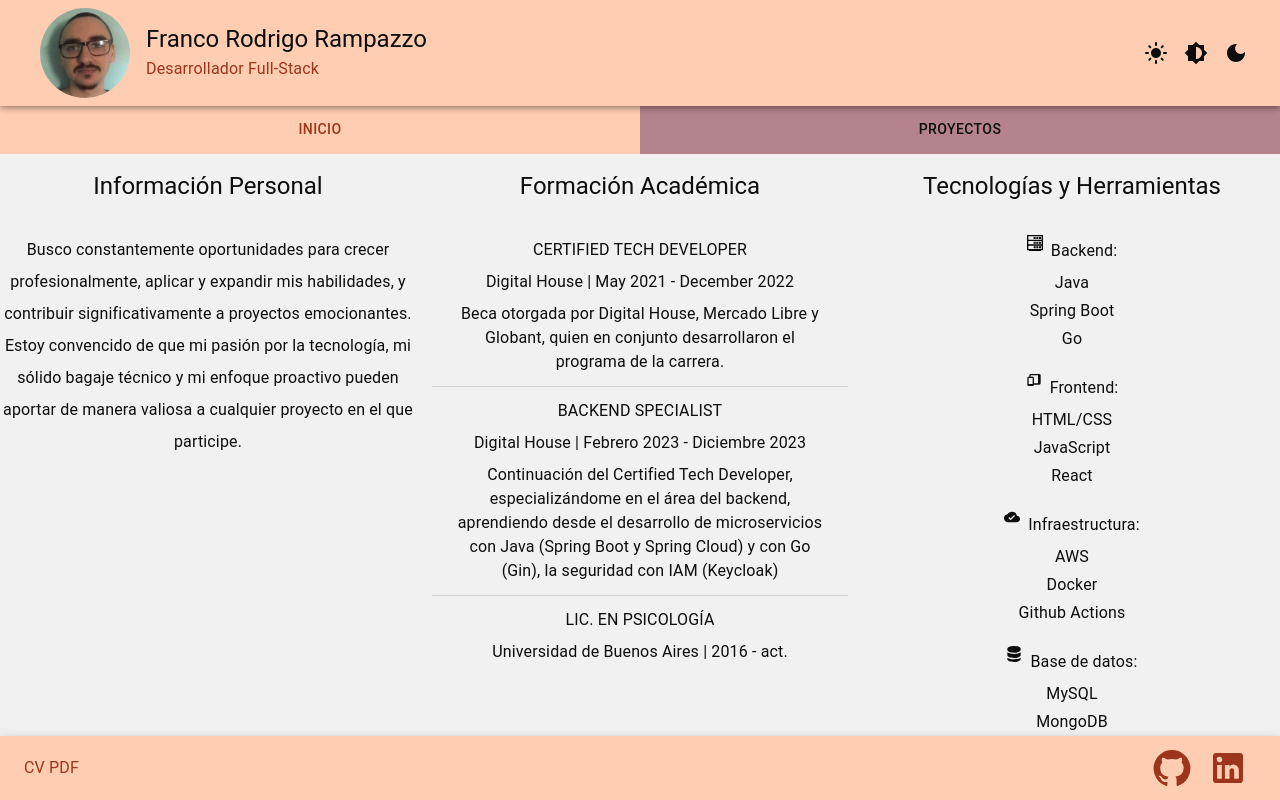
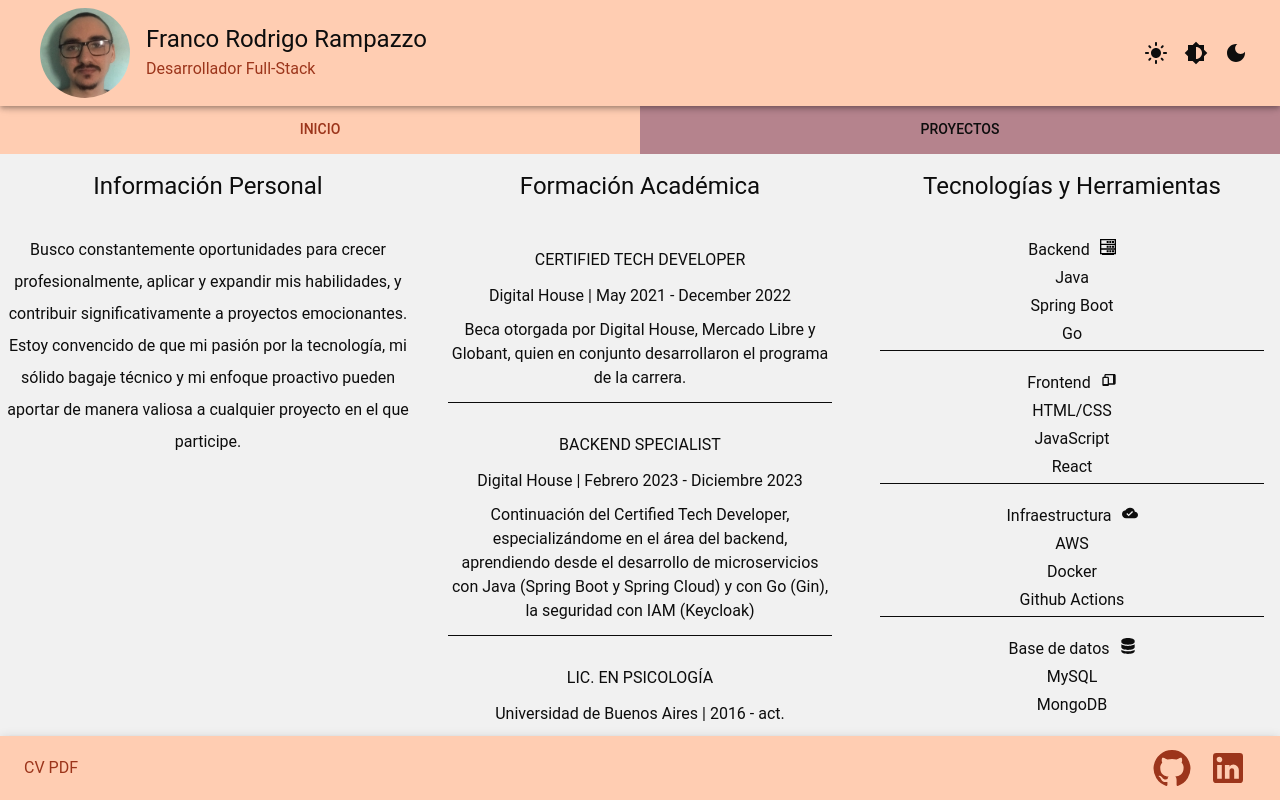
Before and after one commit to aquamantop/Portfolio, a React (Vite) app: page /proyectos in a window 1280 px wide. Built offline with nearby package versions, Linux system fonts and the light colour scheme; the HTML template or start-up script is replaced by a standard one.

Commit message:
cambio en fuentes, tipografia, posicion de iconos, correccion de color del Divider

```diff
--- a/index.html
+++ b/index.html
@@ -10,7 +10,7 @@
       name="description"
       content="Autor: F. R. Rampazzo. Portfolio con mis proyectos personales y en equipos hasta el momento"
     />
-    <meta name="theme-color" content="#317EFB"/>
+    <meta name="theme-color" content="#FFCDB2" />
     <title>Franco Rampazzo CV</title>
   </head>
   <body>
--- a/package.json
+++ b/package.json
@@ -18,7 +18,6 @@
     "@fontsource/lato": "^5.0.8",
     "@mui/icons-material": "^5.14.14",
     "@mui/material": "^5.15.0",
-    "@mui/x-date-pickers": "^6.16.3",
     "react": "^18.2.0",
     "react-dom": "^18.2.0",
     "react-icons": "^4.12.0",
--- a/src/components/AddEducation.jsx
+++ b/src/components/AddEducation.jsx
@@ -1,10 +1,16 @@
 import React from 'react'
 import { EducationData } from '../data/Data'
-import { Divider, ListItem, ListItemText } from '@mui/material'
+import {
+  Divider,
+  List,
+  ListItem,
+  ListItemText,
+  Typography,
+} from '@mui/material'
 
 const AddEducation = () => {
   return EducationData.map((item, index) => (
-    <React.Fragment key={index}>
+    <List key={index}>
       <ListItem
         sx={{
           display: 'flex',
@@ -16,25 +22,27 @@ const AddEducation = () => {
             textAlign: 'center',
           }}
         >
-          {item.title}
+          <Typography variant="subtitle1">{item.title}</Typography>
         </ListItemText>
         <ListItemText
           sx={{
             textAlign: 'center',
           }}
         >
-          {item.institution} | {item.date}
+          <Typography variant="subtitle1">
+            {item.institution} | {item.date}
+          </Typography>
         </ListItemText>
         <ListItemText
           sx={{
             textAlign: 'center',
           }}
         >
-          {item.description}
+          <Typography variant="body1">{item.description}</Typography>
         </ListItemText>
       </ListItem>
-      {index < EducationData.length - 1 && <Divider />}
-    </React.Fragment>
+      {index < EducationData.length - 1 && <Divider variant="middle" sx={{ backgroundColor:"text.main" }} />}
+    </List>
   ))
 }
 
--- a/src/components/AddTechnologies.jsx
+++ b/src/components/AddTechnologies.jsx
@@ -1,22 +1,28 @@
 import React from 'react'
-import { List, ListItemIcon, ListItemText } from '@mui/material'
+import { Box, Divider, List, ListItemIcon, ListItemText } from '@mui/material'
 import { TechData } from '../data/Data'
 import { TextSX } from '../pages/styles/CustomMui'
 
 const AddTechnologies = () => {
   return TechData.map((tech, index) => (
     <List key={`list-${index}`}>
-      <ListItemIcon sx={{ ...TextSX }} key={`icon-${index}`}>
-        {tech.icon}
-        <ListItemText sx={{ ml: 1 }} key={`category-text-${index}`}>
-          {tech.category}:
+      <Box>
+        <ListItemText
+          sx={{ ml:"50px" }}
+          key={`category-text-${index}`}
+          >
+          {tech.category}
+          <ListItemIcon sx={{ ...TextSX, mx:"10px" }} key={`icon-${index}`}>
+            {tech.icon}
+          </ListItemIcon>
         </ListItemText>
-      </ListItemIcon>
+      </Box>
       {tech.items.map((item, subIndex) => (
         <ListItemText key={`item-text-${index}-${subIndex}`}>
           {item}
         </ListItemText>
       ))}
+      {index < TechData.length - 1 && <Divider variant="middle" sx={{ backgroundColor:"text.main" }} />}
     </List>
   ))
 }
--- a/src/components/GetTheme.jsx
+++ b/src/components/GetTheme.jsx
@@ -109,5 +109,22 @@ export const createAppTheme = (themeColors) => {
         title: themeColors.titles,
       },
     },
+    typography: {
+      allVariants: {
+        textWrap: "balance",
+      },
+      body1: {
+        textWrap: "pretty",
+      },
+      body2: {
+        textWrap: "pretty",
+      },
+    },
+    typography: {
+      fontFamily: [
+        'Roboto',
+        'Lato',
+      ].join(','),
+    },
   })
 }
```
Also changed, not shown: 1 other file (tests, documents, lock files or other folders).
